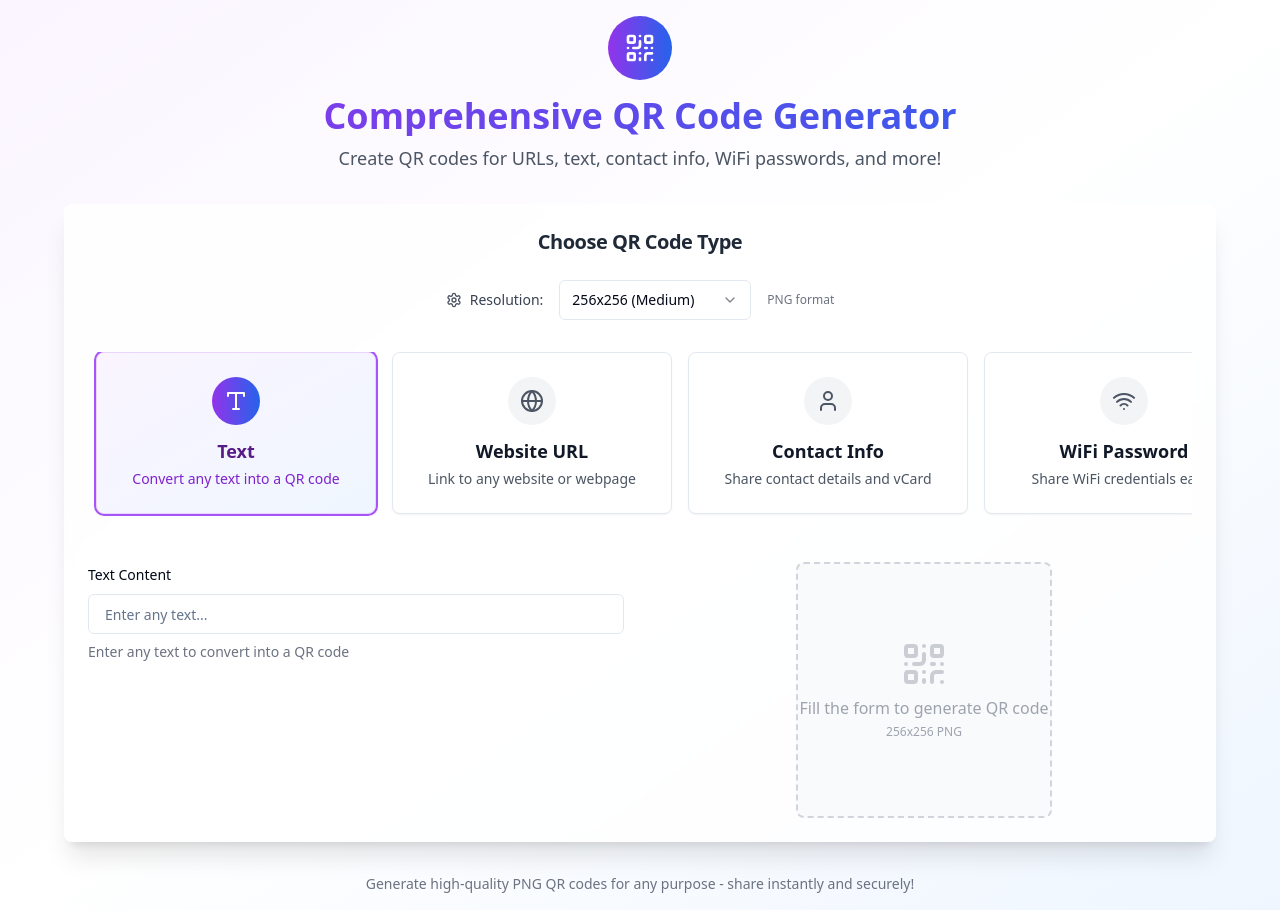
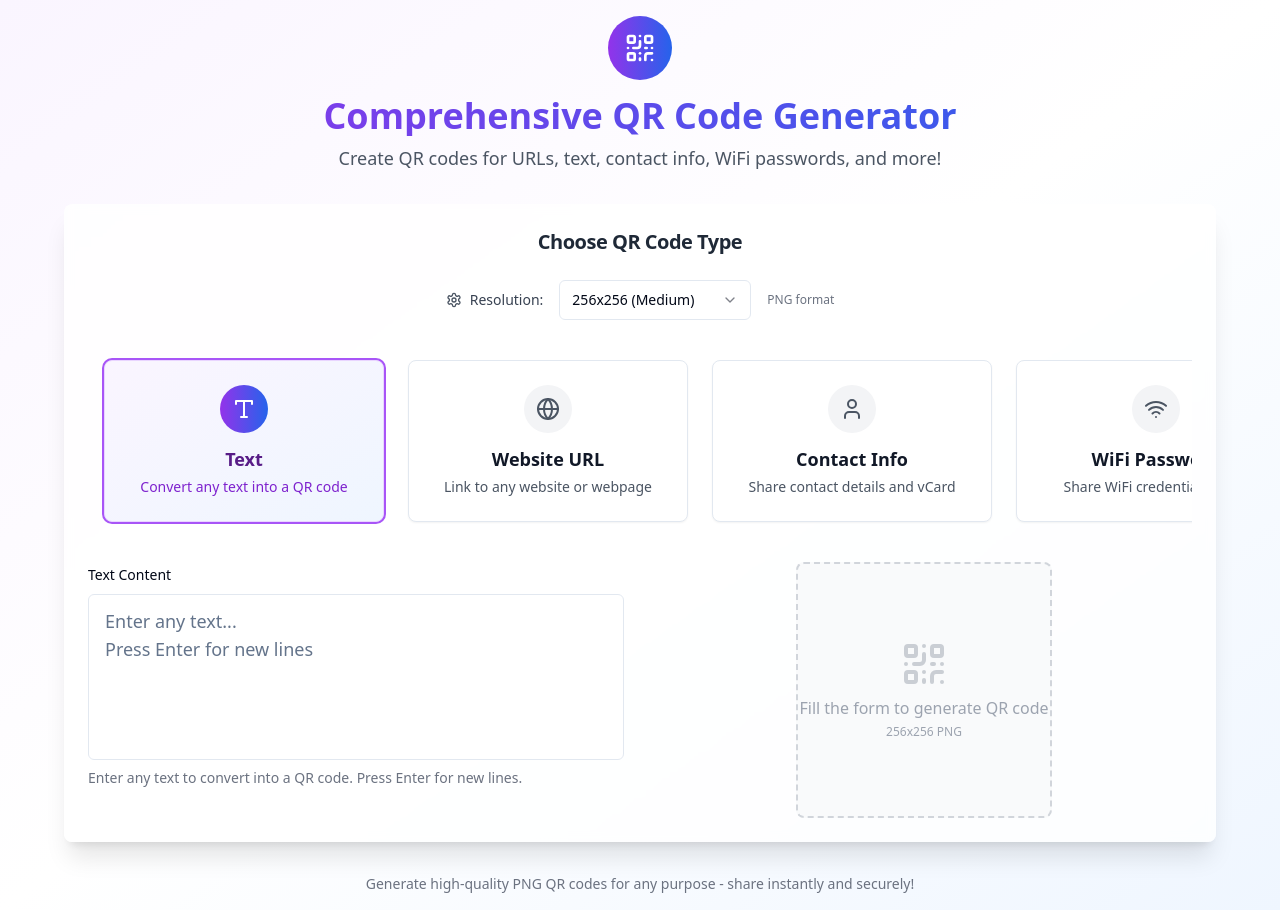
Before and after one commit to talha7k/qrcode-magic, a React (Vite) app: page / in a window 1280 px wide. Built offline with nearby package versions, Linux system fonts and the light colour scheme.

Commit message:
feat: Support multi-line text and UI improvements
- Encode newline characters in text input.
- Add padding to cards.
- Hide horizontal scrollbar, but keep it functional.

```diff
--- a/src/components/QRGenerator.tsx
+++ b/src/components/QRGenerator.tsx
@@ -206,8 +206,8 @@ const QRGenerator = () => {
             </div>
 
             {/* Horizontal Scrollable Cards */}
-            <div className="overflow-x-auto pb-4">
-              <div className="flex gap-4 min-w-max px-2">
+            <div className="overflow-x-auto scrollbar-hide">
+              <div className="flex gap-6 min-w-max px-4 py-2">
                 {qrTypes.map((type) => (
                   <QRTypeCard
                     key={type.id}
@@ -293,6 +293,16 @@ const QRGenerator = () => {
           </p>
         </div>
       </div>
+
+      <style jsx>{`
+        .scrollbar-hide {
+          -ms-overflow-style: none;
+          scrollbar-width: none;
+        }
+        .scrollbar-hide::-webkit-scrollbar {
+          display: none;
+        }
+      `}</style>
     </div>
   );
 };
--- a/src/components/qr-forms/TextQRForm.tsx
+++ b/src/components/qr-forms/TextQRForm.tsx
@@ -1,6 +1,6 @@
 
 import React, { useState, useEffect } from 'react';
-import { Input } from '@/components/ui/input';
+import { Textarea } from '@/components/ui/textarea';
 import { Label } from '@/components/ui/label';
 
 interface TextQRFormProps {
@@ -22,16 +22,17 @@ const TextQRForm: React.FC<TextQRFormProps> = ({ onGenerate }) => {
     <div className="space-y-4">
       <div className="space-y-2">
         <Label htmlFor="text">Text Content</Label>
-        <Input
+        <Textarea
           id="text"
-          type="text"
-          placeholder="Enter any text..."
+          placeholder="Enter any text...
+Press Enter for new lines"
           value={text}
           onChange={(e) => setText(e.target.value)}
-          className="text-lg py-3 px-4"
+          className="text-lg py-3 px-4 min-h-[120px] resize-none"
+          rows={5}
         />
         <p className="text-sm text-gray-500">
-          Enter any text to convert into a QR code
+          Enter any text to convert into a QR code. Press Enter for new lines.
         </p>
       </div>
     </div>
```
